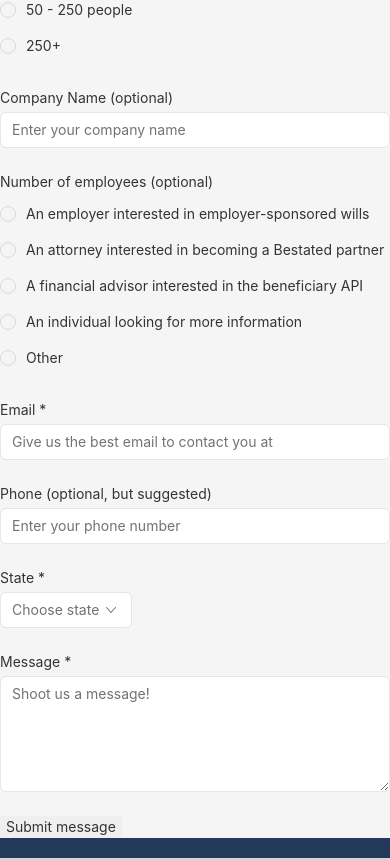
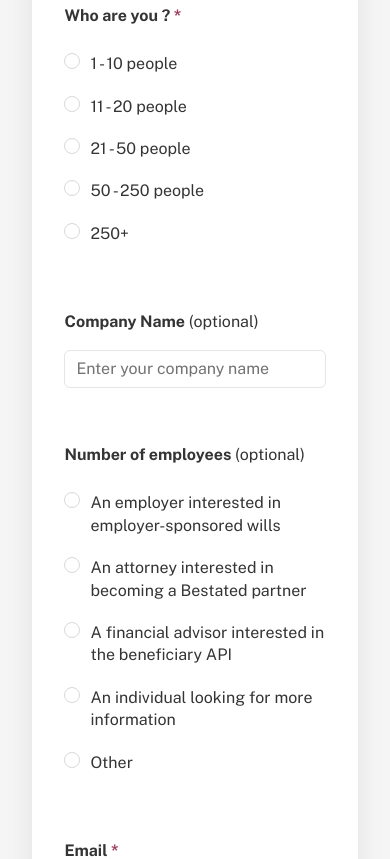
Before and after one commit to chenathy/bestated-ai, a React app: page /contact in a window 390 px wide. Shown: the part 990-1849 px from the top of the page. Built offline with nearby package versions, Linux system fonts and the light colour scheme.

Commit message:
TODO: handleClick

```diff
--- a/src/components/Button/Button.css
+++ b/src/components/Button/Button.css
@@ -58,7 +58,7 @@
 @media (max-width: 768px) {
 
     .button{
-        max-width: 128px;
+        max-width: 137px;
         height: 43px;
         padding: 10px 12px 10px 12px;
         gap: 10px;
@@ -79,25 +79,30 @@
         background-color: var(--gray-25);
     }
 
-    .button:hover {
+    /* .button:hover {
         max-width: 136px;
         height: 47px;
         padding: 12px 14px 12px 14px;
         gap: 10px;
         font-weight: 600;
         text-decoration: underline;
-    }
+    } */
 
     .primary:active {
-        width: 130px;
+        width: 137px;
+        height: 47px;
+        padding: 12px 14px 12px 14px;
         font-weight: 600;
         background-color: var(--dark-mustard);
+        text-decoration: underline;
     }
 
     .secondary:active {
-        width: 130px;
+        width: 137px;
+        height: 47px;
         font-weight: 600px;
         background-color: var(--gray-85);
+        text-decoration: underline;
     }
 
 }
--- a/src/components/Form/Form.css
+++ b/src/components/Form/Form.css
@@ -5,14 +5,13 @@
         display: grid;
         align-items: center;
         justify-content: center;
-        margin-bottom: 120px;
     }
 
     .form-container Form {
         width: 627px;
         border-radius: var(--CornerSmall);
         padding: 64px;
-        background: var(--white);
+        background-color: var(--white);
         box-shadow: 0px 4px 4px -4px #0C0C0D0D;
         box-shadow: 0px 16px 32px -4px #0C0C0D1A;
 
@@ -94,4 +93,97 @@
 
 
 /* Mobile */
-@media (max-width: 768px) {}
+@media (max-width: 768px) {
+    .form-container {
+        display: grid;
+        align-items: center;
+        justify-content: center;
+    }
+
+    .form-container Form {
+        padding: 96px 32px 96px 32px;
+        background-color: var(--white);
+        box-shadow: 0px 4px 4px -4px #0C0C0D0D;
+        box-shadow: 0px 16px 32px -4px #0C0C0D1A;
+
+        display: flex;
+        flex-direction: column;
+        gap: 32px;
+        justify-content: center;
+        align-items: center;
+
+        min-width: 300px;
+        margin-left: 8.33%;
+        margin-right: 8.33%;
+
+        border-radius: var(--CornerSmall);
+    }
+
+    .form-container .rs-form-group {
+        width: 100%;
+    }
+
+    .rs-form-control-label {
+        margin-bottom: 16px;
+        font-family: 'Public Sans';
+        font-size: 16px;
+        font-weight: 600;
+        line-height: 22.4px;
+        text-align: left;
+    }
+
+    .rs-input {
+        font-family: 'Public Sans';
+        font-size: 16px;
+        font-weight: 400;
+        line-height: 22.4px;
+        text-align: left;
+    }
+
+    .rs-radio-label {
+        font-family: 'Public Sans';
+        font-size: 16px;
+        font-weight: 400;
+        line-height: 22.4px;
+        text-align: left;
+    }
+
+    .rs-picker-toggle  {
+        font-family: 'Public Sans';
+        font-size: 16px;
+        font-weight: 400;
+        line-height: 22.4px;
+        text-align: left;
+    }
+
+    Form button {
+        width: 149px;
+        height: 43px;
+        padding: 10px 12px 10px 12px;
+        gap: 10px;
+        border-radius: var(--CornerExtra-small);
+        opacity: 0px;
+        background-color: var(--mustard);
+        font-size: 16px;
+        font-weight: 400;
+        line-height: 22.4px;
+        color: var(--black);
+        box-shadow: 0px 4px 4px -4px #0C0C0D0D;
+        box-shadow: 0px 16px 32px -4px #0C0C0D1A;
+    }
+
+    Form button:active {
+        font-weight: 600;
+        text-decoration: underline;
+    }
+
+    #req {
+        color: var(--berry);
+        justify-content: center;
+    }
+
+    #optional {
+        font-weight: 400;
+    }
+
+}
--- a/src/components/Form/index.js
+++ b/src/components/Form/index.js
@@ -119,7 +119,6 @@ const FormComponent = () => {
                         name='companyName'
                         id='companyName'
                         type='text'
-                        required
                         placeholder='Enter your company name'
                     />
                 </Form.Group>
--- a/src/components/Hero/Hero.css
+++ b/src/components/Hero/Hero.css
@@ -48,10 +48,6 @@
         line-height: 33.6px;
         text-align: left;
         color: var(--navy);
-    }
-
-    .hero .text-and-btn span {
-        font-weight: 600;
     }
 
     .hero .text-and-btn p {
@@ -158,6 +154,11 @@
         margin: 0;
     }
 
+    .hero .text-and-btn span {
+        font-weight: 600;
+        text-decoration: underline;
+    }
+
     .hero .text-and-btn .btn {
         max-height: 102px;
         padding: 0 28.5px 0 28.5px;
```
